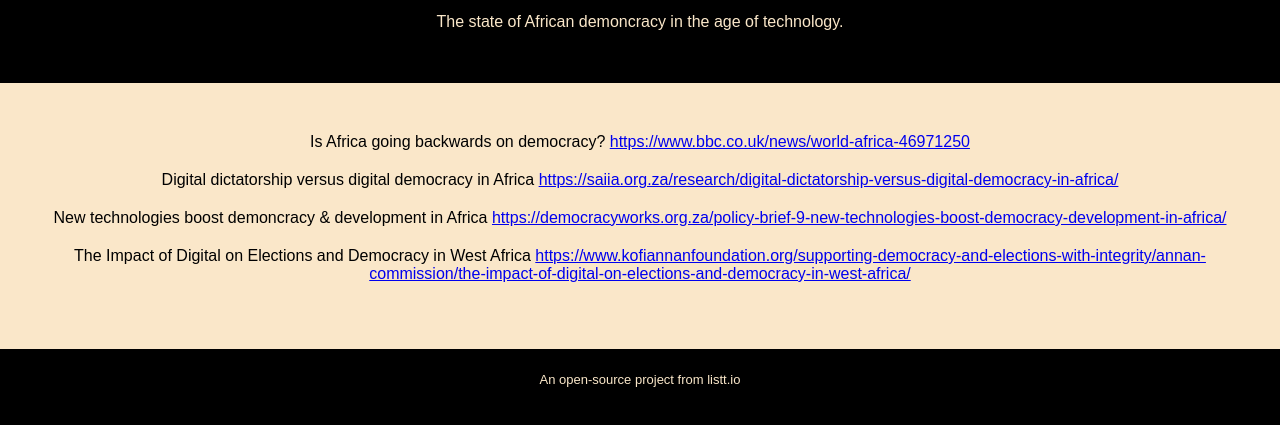
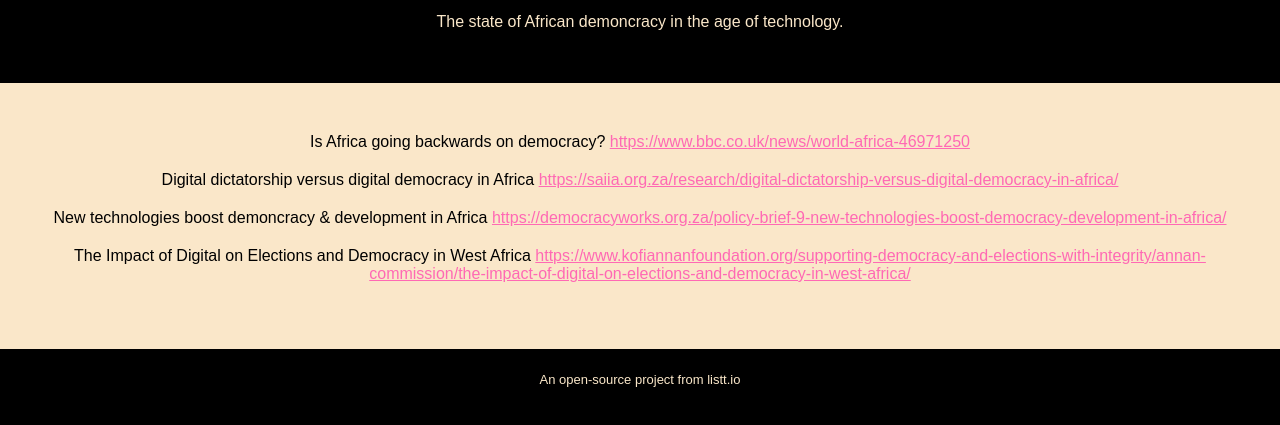
Before and after one commit to hayeskg/reading_listt, a plain HTML site: page index.html in a window 1280 px wide. Shown: the part 121-546 px from the top of the page. Drawn offline with Linux system fonts and the light colour scheme.

Commit message:
colour changes

```diff
--- a/index.css
+++ b/index.css
@@ -29,6 +29,10 @@ li {
   padding: 10px;
 }
 
+a {
+  color: hotpink;
+}
+
 /*
 div {
   margin: 20px;
```
